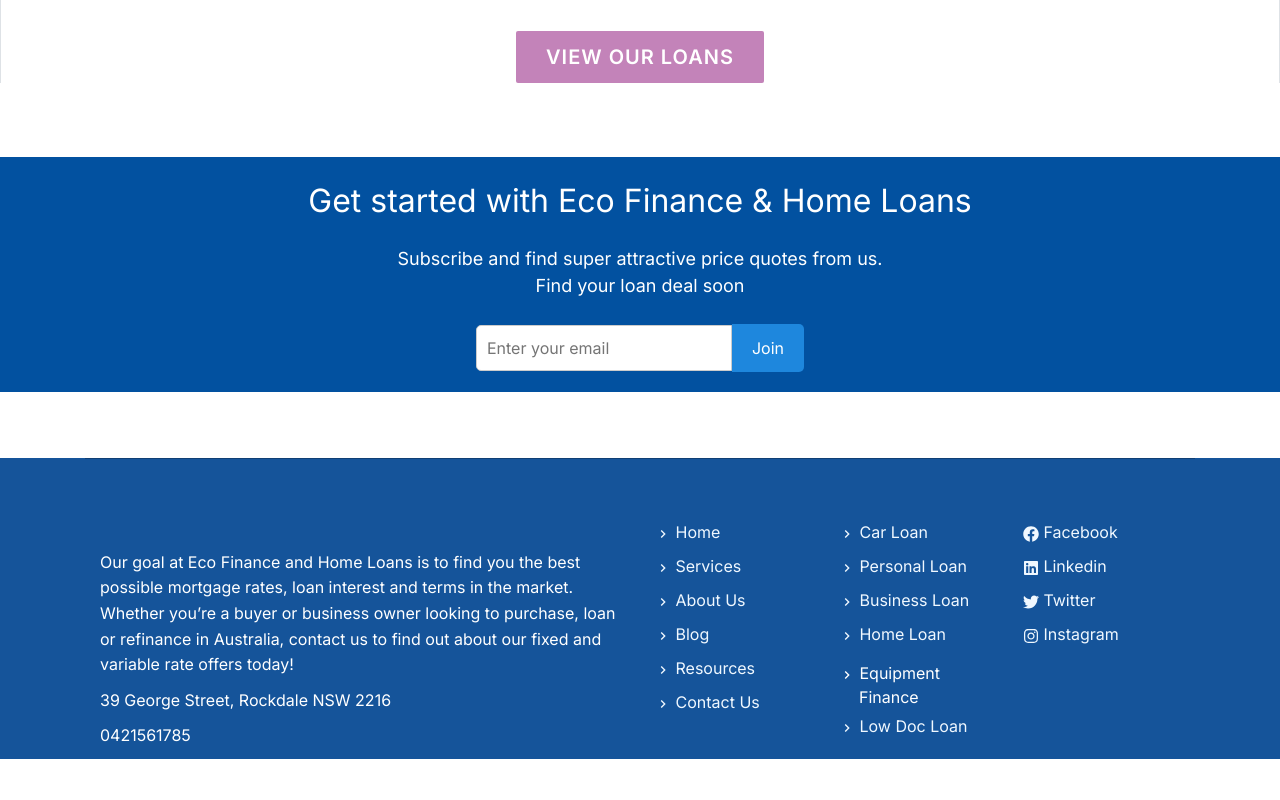
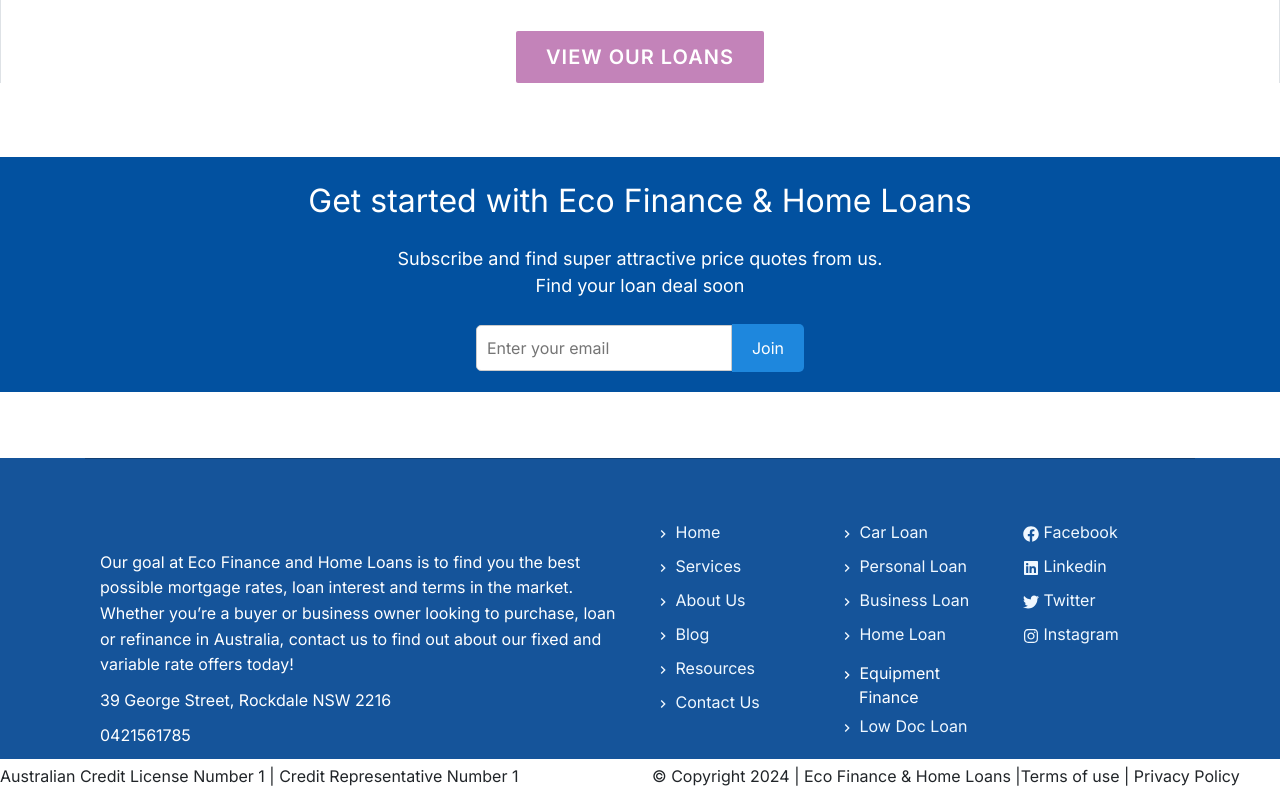
Before and after one commit to manutdmohit/eco-finance, a Next.js app: page / in a window 1280 px wide. Shown: the part 1300-2100 px from the top of the page. Built offline with nearby package versions, Linux system fonts and the light colour scheme.

Commit message:
Add Tiny Footer - import in page.tsx - Add Footer.css - Add TinyFooter.tsx

```diff
--- a/app/components/Footer/Footer.tsx
+++ b/app/components/Footer/Footer.tsx
@@ -200,9 +200,8 @@
               </div>
             </div>
           </div>
+          {/* End Footer Bottom */}
         </section>
-
-        {/* End Footer Bottom */}
       </div>
     </footer>
   );
--- /dev/null
+++ b/app/components/Tiny Footer/TinyFooter.css
@@ -0,0 +1,24 @@
+.tiny-footer {
+  background-color: #f8f9fa; /* Set background color */
+  color: #6c757d; /* Set text color */
+  padding: 10px 0; /* Add padding */
+}
+
+.tiny-container {
+  max-width: 1200px; /* Set maximum width */
+  margin: 0 auto; /* Center align */
+  padding: 0 15px; /* Add padding */
+}
+
+.tiny-footer p {
+  margin: 0; /* Remove default margin */
+}
+
+.tiny-footer a {
+  color: #0b3e6b; /* Set link color */
+  text-decoration: none; /* Remove underline */
+}
+
+.tiny-footer a:hover {
+  text-decoration: underline; /* Add underline on hover */
+}
--- /dev/null
+++ b/app/components/Tiny Footer/TinyFooter.tsx
@@ -0,0 +1,28 @@
+import React from 'react';
+
+export const TinyFooter = () => {
+  const currentYear = new Date().getFullYear();
+
+  return (
+    <div className="tiny-footer overflow-hidden">
+      <div className="tiny-container">
+        <div className="row">
+          <div className="col-md-6 col-sm-6 col-xs-6">
+            <p>
+              <span>
+                Australian Credit License Number 1 | Credit Representative
+                Number 1
+              </span>
+            </p>
+          </div>
+          <div className="col-md-6 col-sm-6 text-right col-xs-6">
+            <p>
+              <span>© Copyright {currentYear} | Eco Finance & Home Loans </span>
+              <span> |</span>Terms of use | Privacy Policy
+            </p>
+          </div>
+        </div>
+      </div>
+    </div>
+  );
+};
--- a/app/page.tsx
+++ b/app/page.tsx
@@ -2,6 +2,7 @@
 import GetStarted from './components/Get Started/GetStarted';
 import { Loan } from './components/Loan/Loan';
 import Processes from './components/Processes/Processes';
+import { TinyFooter } from './components/Tiny Footer/TinyFooter';
 import { TopBar } from './components/Top/top';
 import { Wrapper } from './components/Wrapper/wrapper';
 
@@ -14,6 +15,7 @@
       <Processes />
       <GetStarted />
       <Footer />
+      <TinyFooter />
     </div>
   );
 }
```
